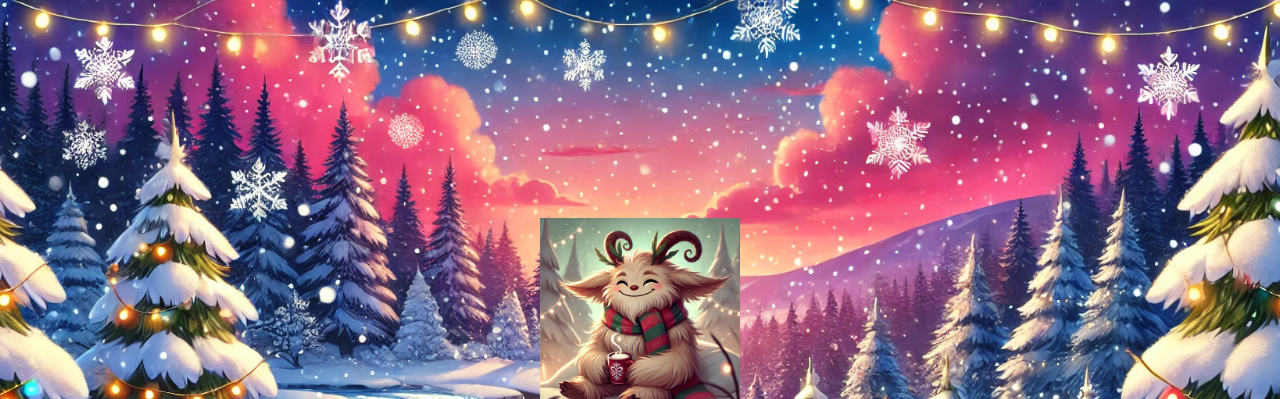
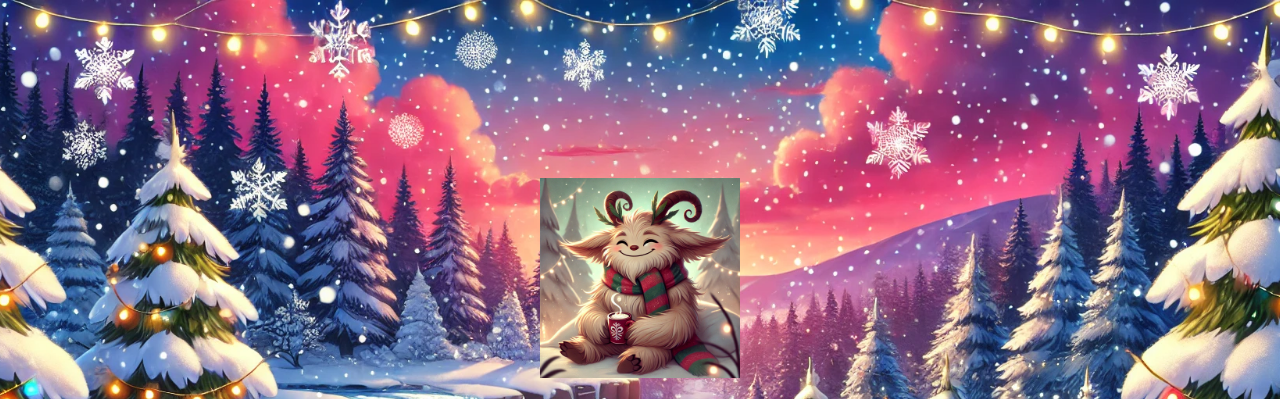
Before and after one commit to Stouzzey/happy-krampus-website, a plain HTML site: page index.html in a window 1280 px wide. Shown: the top 399 px of the page. Drawn offline with Linux system fonts and the light colour scheme.

Commit message:
Update index.html

```diff
--- a/index.html
+++ b/index.html
@@ -20,9 +20,9 @@
     /* Happy Krampus Image */
     #krampus {
       position: relative;
-      top: 40%; /* Adjusted to slide up slightly */
+      top: 35%; /* Moved up slightly more */
       left: 50%;
-      transform: translate(-50%, -50%); /* Adjust to keep it centered */
+      transform: translate(-50%, -50%);
       width: 200px;
       height: auto;
       z-index: 2;
@@ -57,7 +57,7 @@
       color: white;
       border-radius: 5px;
       cursor: not-allowed;
-      pointer-events: none;
+      pointer-events: none; /* Prevent typing */
     }
 
     input[type="text"]:focus {
```
